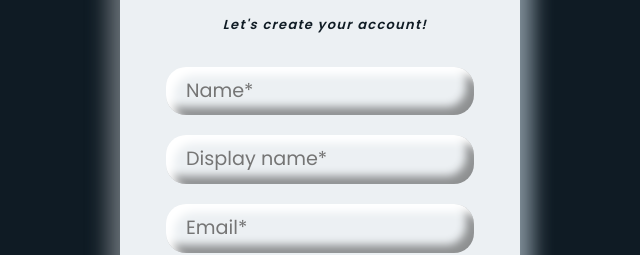
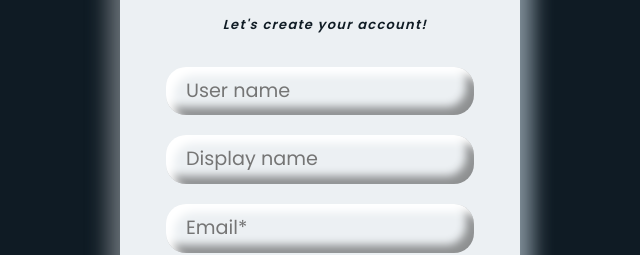
Before and after one commit to duhayildirim/BlogWebsiteUI, a React (Create React App) app: page / in a window 1280 px wide. Shown: the part 185-440 px from the top of the page, without its empty margins (320-960 px from the left). Built offline with nearby package versions, Linux system fonts and the light colour scheme.

Commit message:
Input component

```diff
--- /dev/null
+++ b/src/Components/Input.js
@@ -0,0 +1,19 @@
+import React from "react";
+
+const Input = (props) => {
+  return (
+    <>
+      <div className="form-field d-flex align-items-center">
+        <span className="far fa-user"></span>
+        <input id={props.error} onChange={props.onChangeValue} className="input" type={props.type} placeholder={props.title} />
+      </div>
+      {
+        props.name && <div className="alert alert-danger" role="alert">
+          {props.title} field cannot be null.
+        </div>
+      }
+    </>
+  )
+}
+
+export default Input
--- a/src/index.js
+++ b/src/index.js
@@ -1,9 +1,8 @@
 import React from 'react';
 import ReactDOM from 'react-dom/client';
 import './Styles/Form.css';
-import App from './App';
 import reportWebVitals from './reportWebVitals';
-import UserSignupPage from './Components/UserSignupPage';
+import UserSignupPage from './pages/UserSignupPage';
 import '../node_modules/bootstrap/dist/css/bootstrap.min.css';
 
 const root = ReactDOM.createRoot(document.getElementById('root'));
--- a/src/Components/UserSignupPage.js
+++ b/src/pages/UserSignupPage.js
@@ -1,5 +1,6 @@
 import React from "react";
 import { signUp } from '../api/loginCalls'
+import Input from "../Components/Input";
 
 class UserSignupPage extends React.Component {
 
@@ -54,24 +55,8 @@ class UserSignupPage extends React.Component {
           <div className="subtitle">Let's create your account!</div>
         </div>
         <form className="p-3 mt-3">
-          <div className="form-field d-flex align-items-center">
-            <span className="far fa-user"></span>
-            <input id="userName" onChange={this.onChangeValue} className="input" type="text" placeholder="Name*" />
-          </div>
-          {
-            this.state.errors.userName && <div className="alert alert-danger" role="alert">
-              Name field cannot be null.
-            </div>
-          }
-          <div className="form-field d-flex align-items-center">
-            <span className="far fa-user"></span>
-            <input id="displayName" onChange={this.onChangeValue} className="input" type="text" placeholder="Display name*" />
-          </div>
-          {
-            this.state.errors.displayName && <div className="alert alert-danger" role="alert">
-              Display name field cannot be null.
-            </div>
-          }
+          <Input onChangeValue={this.onChangeValue} type={"text"} error={"userName"} title={"User name"} name={this.state.errors.userName ? "User name" : undefined} />
+          <Input onChangeValue={this.onChangeValue} type={"text"} error={"displayName"} title={"Display name"} name={this.state.errors.displayName ? "Display name" : undefined} />
           <div className="form-field d-flex align-items-center">
             <span className="far fa-user"></span>
             <input id="email" onChange={this.onChangeValue} className="input" type="text" placeholder="Email*" />
```
